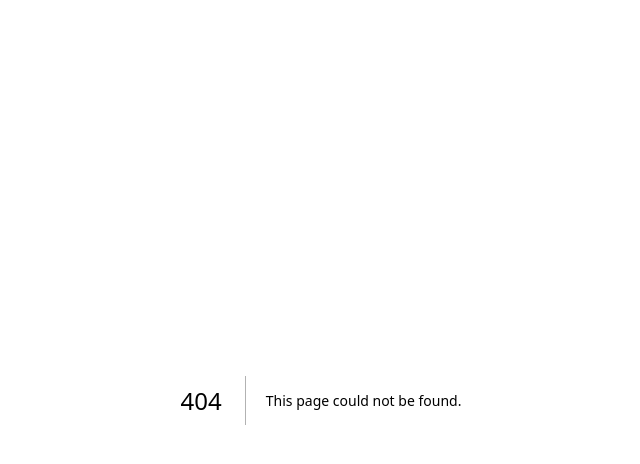
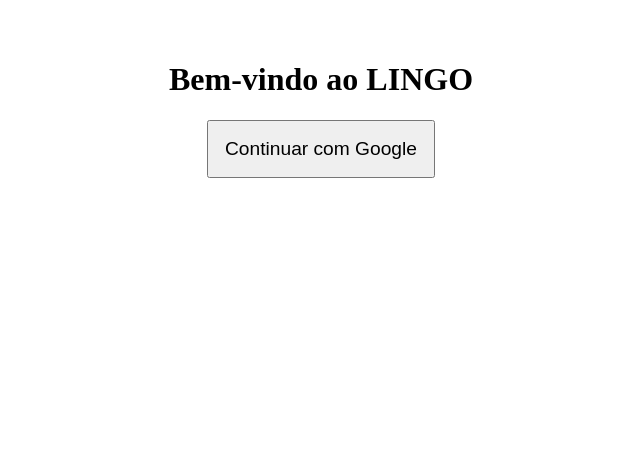
Before and after one commit to Lingo-tsg2/LINGO, a Next.js app: page /login in a window 1280 px wide. Before the commit this address had no page. Shown: the top 464 px of the page, without its empty margins (319-959 px from the left). Built offline with nearby package versions, Linux system fonts and the light colour scheme.

Commit message:
Página de login com Google adicionada

```diff
--- /dev/null
+++ b/pages/login.js
@@ -0,0 +1,33 @@
+// pages/login.js
+import { signInWithPopup } from "firebase/auth";
+import { auth, provider } from "../firebase";
+import { useEffect, useState } from "react";
+
+export default function Login() {
+  const [user, setUser] = useState(null);
+
+  const handleLogin = async () => {
+    try {
+      const result = await signInWithPopup(auth, provider);
+      setUser(result.user);
+    } catch (error) {
+      console.error("Erro no login:", error);
+    }
+  };
+
+  return (
+    <div style={{ padding: "2rem", textAlign: "center" }}>
+      <h1>Bem-vindo ao LINGO</h1>
+      {!user ? (
+        <button onClick={handleLogin} style={{ padding: "1rem", fontSize: "1.2rem" }}>
+          Continuar com Google
+        </button>
+      ) : (
+        <div>
+          <p>Olá, {user.displayName}!</p>
+          <img src={user.photoURL} alt="Foto de perfil" width={100} style={{ borderRadius: "50%" }} />
+        </div>
+      )}
+    </div>
+  );
+}
```
